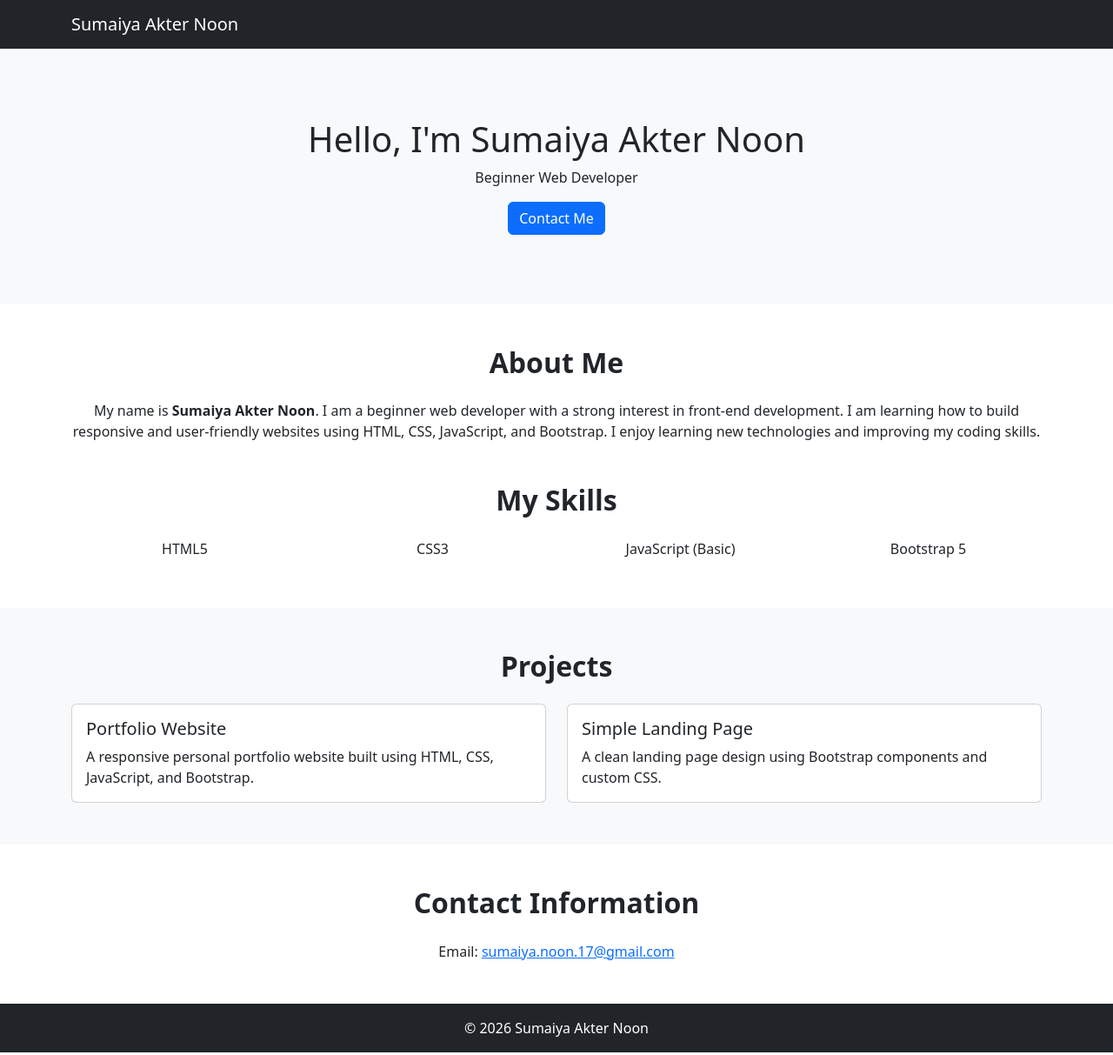
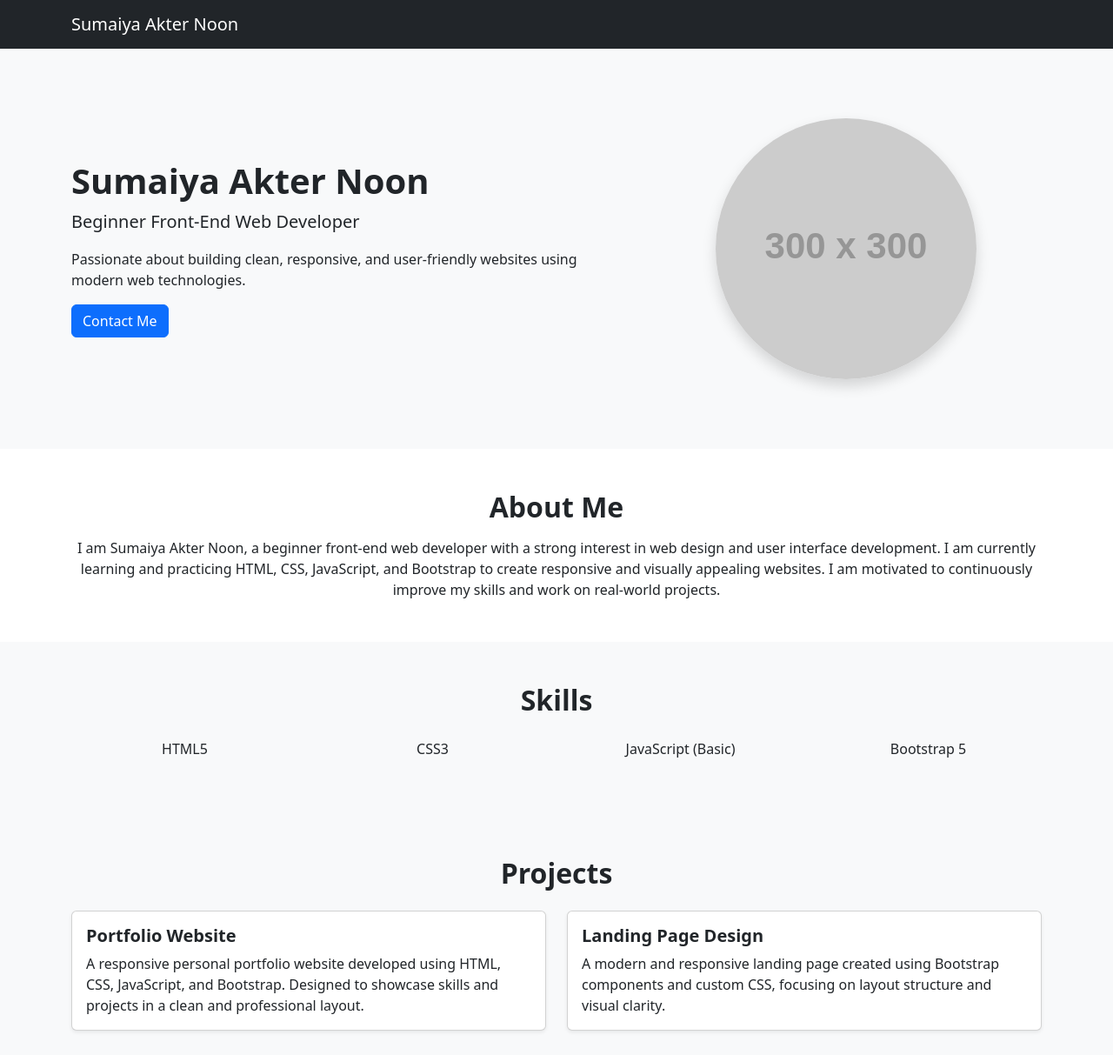
Before and after one commit to noon-akter/portfolio, a plain HTML site: page index.html in a window 1280 px wide. Shown: the top 1213 px of the page at 87% size. Drawn offline with nearby package versions, Linux system fonts and the light colour scheme; placeholder pictures from the web are drawn by us.

Commit message:
Update index.html

```diff
--- a/index.html
+++ b/index.html
@@ -20,62 +20,97 @@
 </nav>
 
 <!-- Hero Section -->
-<section class="hero text-center">
+<section class="hero d-flex align-items-center">
     <div class="container">
-        <h1>Hello, I'm Sumaiya Akter Noon</h1>
-        <p>Beginner Web Developer</p>
-        <button class="btn btn-primary" onclick="showMessage()">Contact Me</button>
+        <div class="row align-items-center">
+            <div class="col-md-7">
+                <h1 class="fw-bold">Sumaiya Akter Noon</h1>
+                <p class="lead">
+                    Beginner Front-End Web Developer
+                </p>
+                <p>
+                    Passionate about building clean, responsive, and user-friendly websites
+                    using modern web technologies.
+                </p>
+                <button class="btn btn-primary me-2" onclick="showMessage()">Contact Me</button>
+            </div>
+            <div class="col-md-5 text-center">
+                <img src="https://via.placeholder.com/300"
+                     class="img-fluid rounded-circle shadow"
+                     alt="Profile Image">
+            </div>
+        </div>
     </div>
 </section>
+
 <!-- About Me -->
 <section class="container my-5">
-    <h2 class="text-center mb-4">About Me</h2>
-    <p class="text-center">
-        My name is <strong>Sumaiya Akter Noon</strong>. I am a beginner web developer with a strong interest
-        in front-end development. I am learning how to build responsive and user-friendly websites using
-        HTML, CSS, JavaScript, and Bootstrap. I enjoy learning new technologies and improving my coding skills.
+    <h2 class="section-title text-center">About Me</h2>
+    <p class="text-center mt-3">
+        I am Sumaiya Akter Noon, a beginner front-end web developer with a strong interest in
+        web design and user interface development. I am currently learning and practicing
+        HTML, CSS, JavaScript, and Bootstrap to create responsive and visually appealing websites.
+        I am motivated to continuously improve my skills and work on real-world projects.
     </p>
 </section>
 
 <!-- Skills -->
-<section class="container my-5">
-    <h2 class="text-center mb-4">My Skills</h2>
-<div class="row text-center">
-    <div class="col-md-3 mb-2">HTML5</div>
-    <div class="col-md-3 mb-2">CSS3</div>
-    <div class="col-md-3 mb-2">JavaScript (Basic)</div>
-    <div class="col-md-3 mb-2">Bootstrap 5</div>
-</div>
+<section class="bg-light py-5">
+    <div class="container">
+        <h2 class="section-title text-center mb-4">Skills</h2>
+        <div class="row text-center">
+            <div class="col-md-3 mb-3">
+                <div class="skill-card">HTML5</div>
+            </div>
+            <div class="col-md-3 mb-3">
+                <div class="skill-card">CSS3</div>
+            </div>
+            <div class="col-md-3 mb-3">
+                <div class="skill-card">JavaScript (Basic)</div>
+            </div>
+            <div class="col-md-3 mb-3">
+                <div class="skill-card">Bootstrap 5</div>
+            </div>
+        </div>
+    </div>
 </section>
+
 
 <!-- Projects -->
 <section class="bg-light py-5">
     <div class="container">
-        <h2 class="text-center mb-4">Projects</h2>
-        <div class="row">
+        <h2 class="section-title text-center mb-4">Projects</h2>
+        <div class="row g-4">
+
             <div class="col-md-6">
-                <div class="card">
+                <div class="card shadow-sm h-100">
                     <div class="card-body">
-                        <h5 class="card-title">Portfolio Website</h5>
+                        <h5 class="card-title fw-semibold">Portfolio Website</h5>
                         <p class="card-text">
-                            A responsive personal portfolio website built using HTML, CSS, JavaScript, and Bootstrap.
+                            A responsive personal portfolio website developed using HTML, CSS,
+                            JavaScript, and Bootstrap. Designed to showcase skills and projects
+                            in a clean and professional layout.
                         </p>
                     </div>
                 </div>
             </div>
+
             <div class="col-md-6">
-                <div class="card">
+                <div class="card shadow-sm h-100">
                     <div class="card-body">
-                        <h5 class="card-title">Simple Landing Page</h5>
+                        <h5 class="card-title fw-semibold">Landing Page Design</h5>
                         <p class="card-text">
-                            A clean landing page design using Bootstrap components and custom CSS.
+                            A modern and responsive landing page created using Bootstrap components
+                            and custom CSS, focusing on layout structure and visual clarity.
                         </p>
                     </div>
                 </div>
             </div>
+
         </div>
     </div>
 </section>
+
 <!-- Contact -->
 <section class="container my-5">
     <h2 class="text-center mb-4">Contact Information</h2>
@@ -85,9 +120,16 @@
 </section>
 
 <!-- Footer -->
-<footer class="bg-dark text-white text-center p-3">
-    © 2026 Sumaiya Akter Noon
+<footer class="footer text-center">
+    <p>© 2026 Sumaiya Akter Noon</p>
+    <p>
+        Email:
+        <a href="mailto:sumaiya.noon.17@gmail.com">
+            sumaiya.noon.17@gmail.com
+        </a>
+    </p>
 </footer>
+
 
 <!-- Bootstrap JS -->
 <script src="https://cdn.jsdelivr.net/npm/bootstrap@5.3.2/dist/js/bootstrap.bundle.min.js"></script>
```
